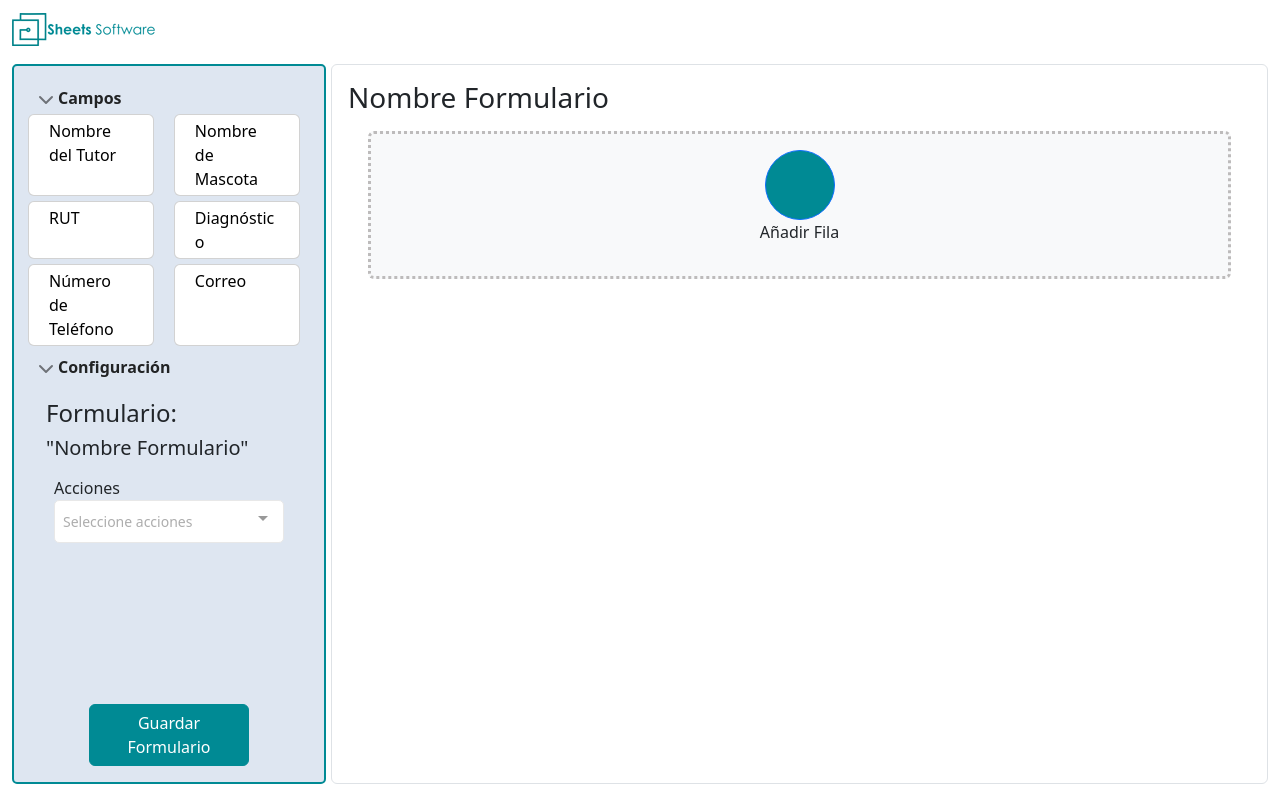
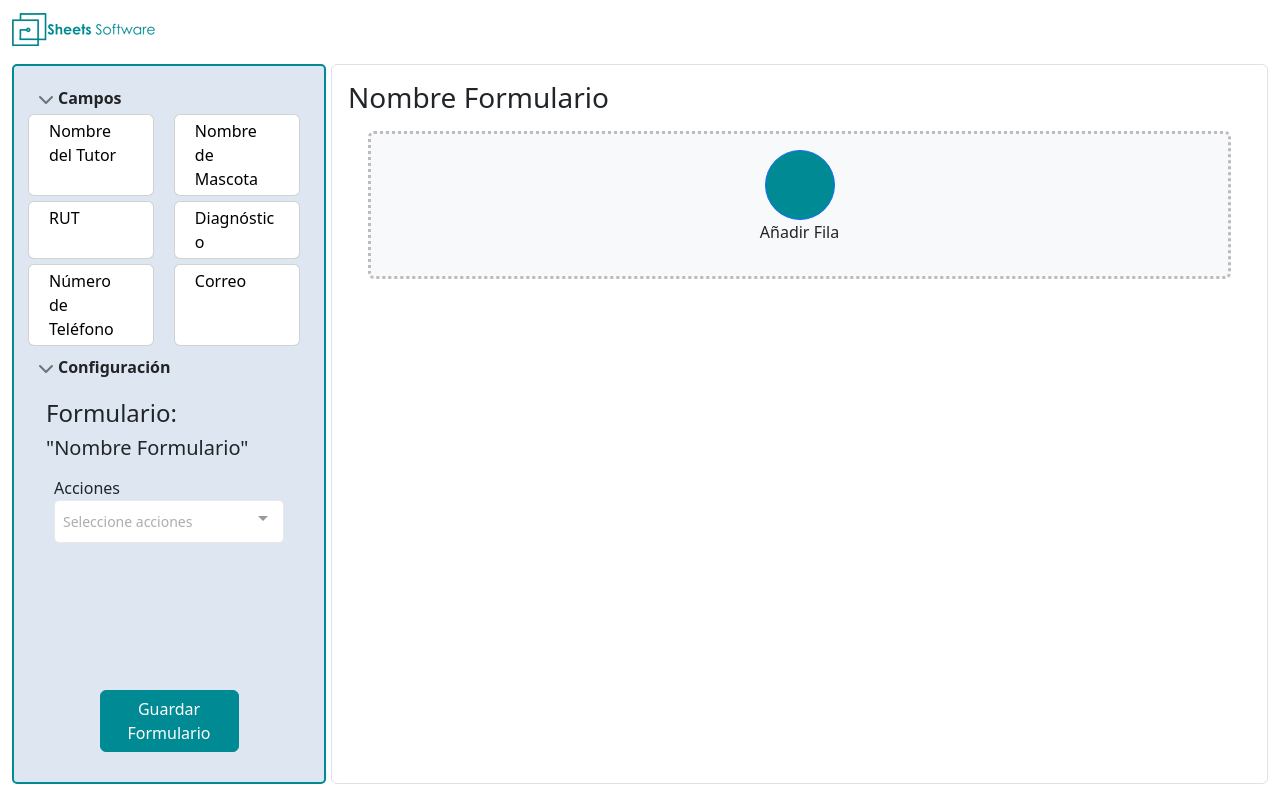
Before and after one commit to CoderhubSpA/sheets_form_builder_ui, a Vue app: page / in a window 1280 px wide. Built offline with nearby package versions, Linux system fonts and the light colour scheme; some icons are missing.

Commit message:
FIX: Posición de botón "Guardar Formulario" arreglado
Se arregló la posición del botón "Guardar Formulario" , antes se posicionaba al lado de los menus plegables  "Campos" y "Configuración", si estos estaban plegados.

```diff
--- a/src/components/Toolbox/ToolboxComponent.vue
+++ b/src/components/Toolbox/ToolboxComponent.vue
@@ -8,7 +8,7 @@
       :menu_name="'Configuración'"
       :menu_id="'panelsStayOpen-collapseTwo'"></config>
   </ul>
-  <b-button variant="primary" class="button-save-form" style="position: relative; left: 50%; -transform: translate(-50%, 0%);">
+  <b-button variant="primary" class="button-save-form" style="position: relative; margin: 0 25% 5% 25%;">
     Guardar Formulario
   </b-button>
 
```
